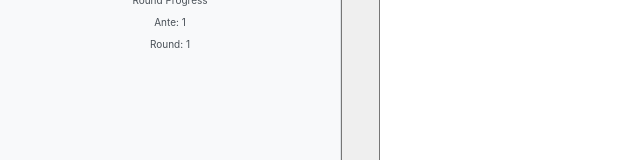
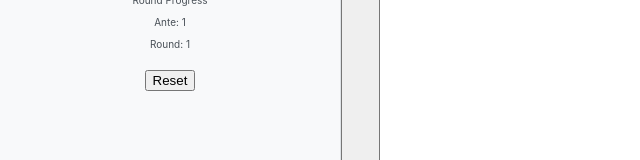
Before and after one commit to oreoshake-s-team/browslatro, a React (Create React App) app: page / in a window 1280 px wide. Shown: the part 181-341 px from the top of the page, without its empty margins (0-640 px from the left). Built offline with nearby package versions, Linux system fonts and the light colour scheme.

Commit message:
handle resetting state

```diff
--- a/src/App.js
+++ b/src/App.js
@@ -22,6 +22,12 @@ function App() {
     }
   }
 
+  function handleReset() {
+    setBlind(1);
+    setRound(1);
+    setAnte(1);
+  }
+
   return (
     <div className="App">
       <div className="sidebar">
@@ -40,6 +46,7 @@ function App() {
           <RoundProgress />
           <RunProgress ante={ante} round={round} />
         </div>
+        <button onClick={handleReset}>Reset</button>
       </div>
       <Game onWin={handleWin} />
     </div>
```
